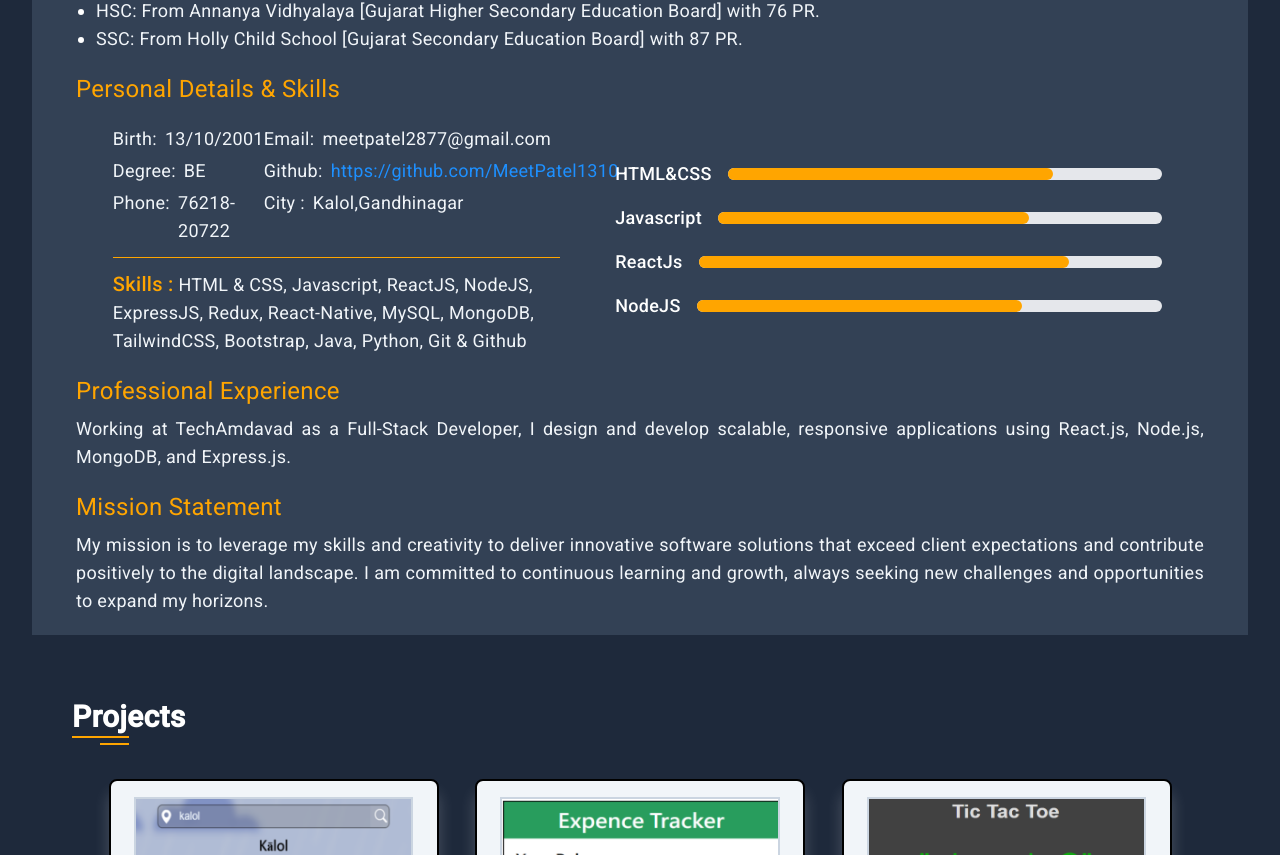
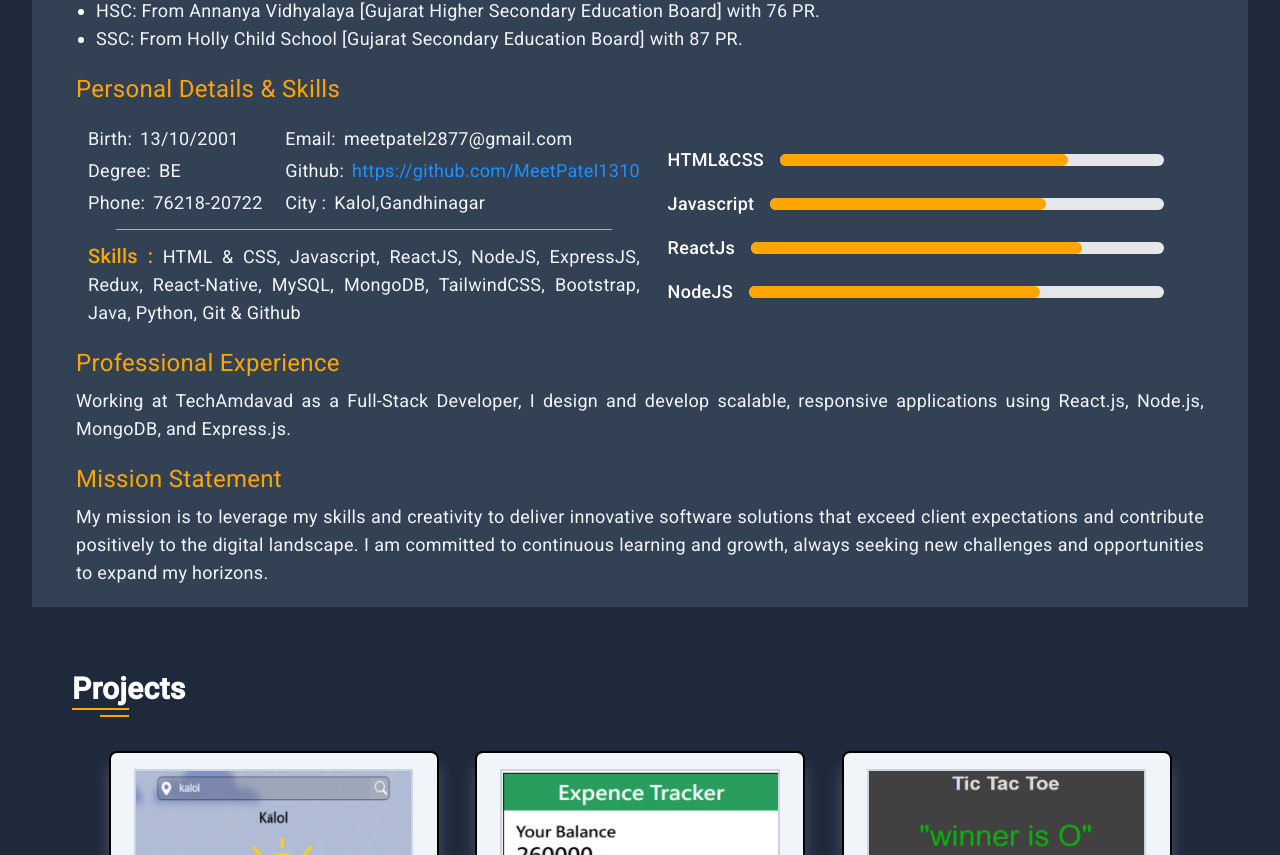
Before and after one commit to MeetPatel1310/Meet-Portfolio, a React (Vite) app: page /#/ in a window 1280 px wide. Shown: the part 1037-1892 px from the top of the page. Built offline with nearby package versions, Linux system fonts and the light colour scheme.

Commit message:
make small changes

```diff
--- a/src/Components/About/About.jsx
+++ b/src/Components/About/About.jsx
@@ -120,8 +120,8 @@ const About = (props) => {
             initial={{ opacity: 0, x: -50 }}
             animate={isInView ? { opacity: 1, x: 0 } : { opacity: 0, x: -50 }}
             transition={{ duration: 1, delay: 0.6 }}
-            className=" md:gap-3 lg:w-[45%] flex flex-col gap-3 lg:items-center">
-              <div className="md:flex md:flex-row flex-col sm:gap-0  w-[90%] md:justify-between">
+            className=" md:gap-3 lg:w-[50%] flex flex-col gap-3 lg:items-center">
+              <div className="md:flex md:flex-row md:justify-between flex-col w-full   ">
                 <div className="left flex flex-col md:gap-1 gap-2 ">
                   <div className="birth flex gap-2 ">
                     <h2 className="text-lg">Birth: </h2>
@@ -134,7 +134,7 @@ const About = (props) => {
 
                   <div className="Phone flex text-lg gap-2">
                     <h2>Phone:</h2>
-                    <p> 76218-20722</p>
+                    <p >76218-20722</p>
                   </div>
                 </div>
                 <div className="right flex flex-col md:gap-1 gap-2 ">
@@ -144,7 +144,7 @@ const About = (props) => {
                   </div>
                   <div className="GitHub flex text-lg gap-2">
                     <h2>Github:</h2>
-                    <p onClick={handleGithubLink} style={{color:"#1E90FF"}} className="cursor-pointer">https://github.com/MeetPatel1310</p>
+                    <p onClick={handleGithubLink} style={{color:"#1E90FF", wordBreak: 'break-word',whiteSpace: 'normal',}} className="cursor-pointer">https://github.com/MeetPatel1310</p>
                   </div>
 
                   <div className="City flex text-lg gap-2">
@@ -155,9 +155,13 @@ const About = (props) => {
                 </div>
               </div>
               <hr className="lg:w-[90%] md:w-[0%] w-[100%] mx-auto" style={{ borderColor: props.colorTheme }} />
-              <div className=" Skill w-[90%] ">
-                <h2 className="text-lg ">
-                  <span className="text-xl font-medium" style={{ color: props.colorTheme }}>Skills :</span> HTML &
+              <div className=" Skill "
+              style={{
+                wordBreak: 'break-word',
+                whiteSpace: 'normal',
+              }}>
+                <h2 className="text-lg text-justify ">
+                  <span className="text-xl font-medium " style={{ color: props.colorTheme }}>Skills :</span> HTML &
                   CSS, Javascript, ReactJS, NodeJS, ExpressJS, Redux,
                   React-Native, MySQL, MongoDB, TailwindCSS, Bootstrap, Java,
                   Python, Git & Github
@@ -169,7 +173,7 @@ const About = (props) => {
             initial={{ opacity: 0, x: -50 }}
             animate={isInView ? { opacity: 1, x: 0 } : { opacity: 0, x: -50 }}
             transition={{ duration: 1, delay: 0.6 }}
-            className="lg:w-[55%] w-[95%]  lg:py-0 lg:flex lg:flex-col lg:items-center  lg:justify-center">
+            className="lg:w-[50%] w-[95%]  lg:py-0 lg:flex lg:flex-col lg:items-center  lg:justify-center">
 
               {Skill.map(({ id, name, PR }) => {
                 return(
--- a/src/Components/Navbar/Navbar.jsx
+++ b/src/Components/Navbar/Navbar.jsx
@@ -31,7 +31,7 @@ const Navbar = (props) => {
 
   return (
     <div>
-      <nav className="flex justify-between items-center h-12 bg-slate-900 text-white px-10 fixed top-0 left-0 right-0  z-10" style={{ boxShadow: `0 0.5px 20px 0 ${props.navTheme}` }}>
+      <nav className="flex justify-between items-center h-12 bg-slate-900 text-white px-10 fixed top-0 left-0 right-0  z-50" style={{ boxShadow: `0 0.5px 20px 0 ${props.navTheme}` }}>
         <div className="font-bold text-xl" style={{color:`${props.navTheme}`}}>Portfolio</div>
         <ul className="hidden md:flex justify-between items-center md:gap-12 pr-8 h-full ">
           <Link to="#" onClick={() => handleScroll("about")}>
```
